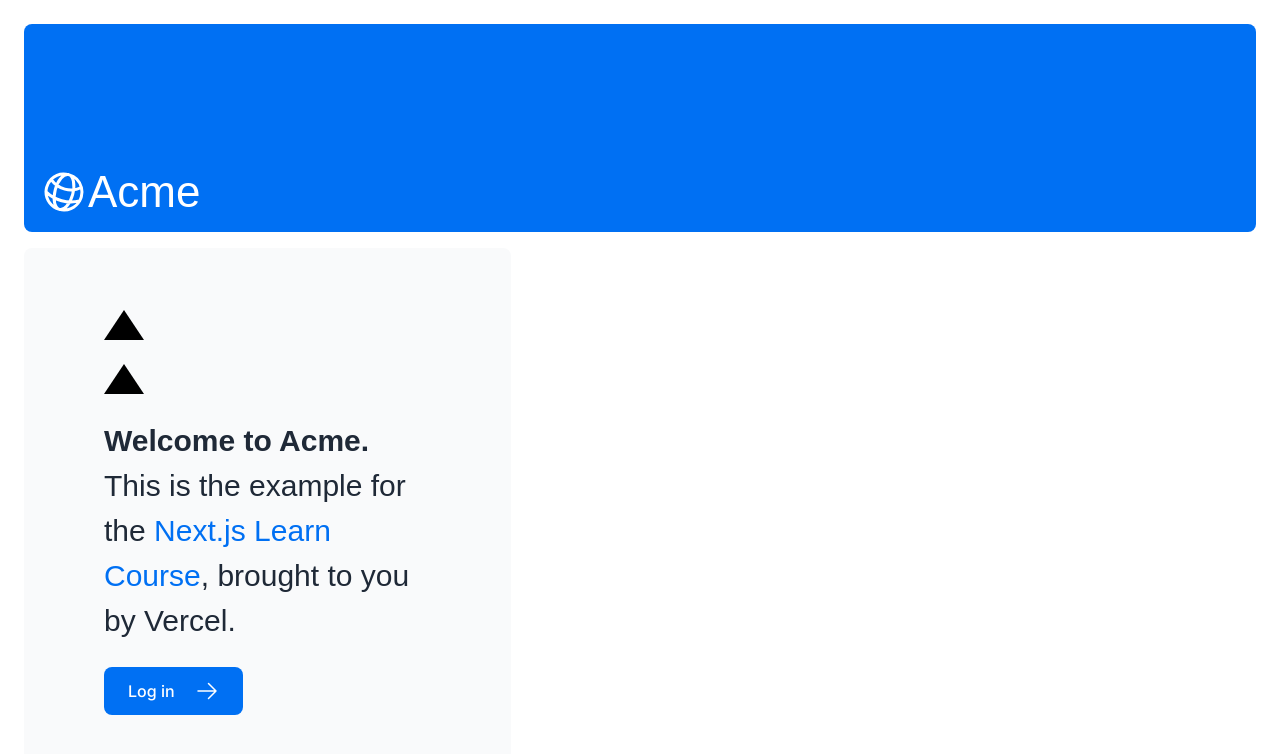
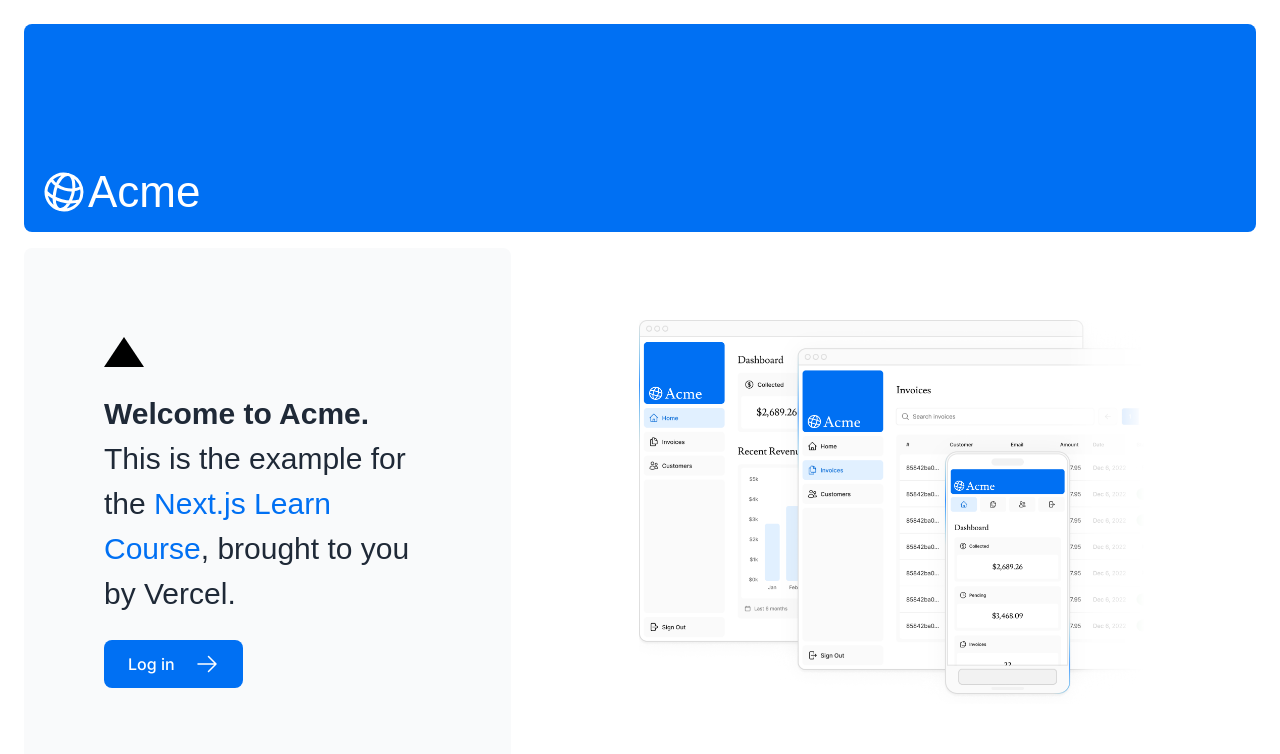
Before and after one commit to dhanushkagimhan/nextjs-dashboard, a Next.js app: page / in a window 1280 px wide. Shown: the top 754 px of the page. Built offline with nearby package versions, Linux system fonts and the light colour scheme; a web font is replaced by a local one.

Commit message:
added hero images to the project

```diff
--- a/app/page.tsx
+++ b/app/page.tsx
@@ -3,6 +3,7 @@
 import Link from 'next/link';
 import styles from '@/app/ui/home.module.css';
 import { lusitana } from '@/app/ui/fonts';
+import Image from 'next/image';
 
 export default function Page() {
   return (
@@ -12,7 +13,7 @@
       </div>
       <div className="mt-4 flex grow flex-col gap-4 md:flex-row">
         <div className="flex flex-col justify-center gap-6 rounded-lg bg-gray-50 px-6 py-10 md:w-2/5 md:px-20">
-          <div className={styles.shape} />
+          {/* <div className={styles.shape} /> */}
           <div className="h-0 w-0 border-b-[30px] border-l-[20px] border-r-[20px] border-b-black border-l-transparent border-r-transparent" />
           <p
             className={`${lusitana.className} text-xl text-gray-800 md:text-3xl md:leading-normal`}
@@ -32,6 +33,20 @@
         </div>
         <div className="flex items-center justify-center p-6 md:w-3/5 md:px-28 md:py-12">
           {/* Add Hero Images Here */}
+          <Image
+            src="/hero-desktop.png"
+            width={1000}
+            height={760}
+            className="hidden md:block"
+            alt="Screenshots of the dashboard project showing desktop version"
+          />
+          <Image
+            src="/hero-mobile.png"
+            width={560}
+            height={620}
+            className="block md:hidden"
+            alt="Screenshots of the dashboard project showing mobile version"
+          />
         </div>
       </div>
     </main>
```
